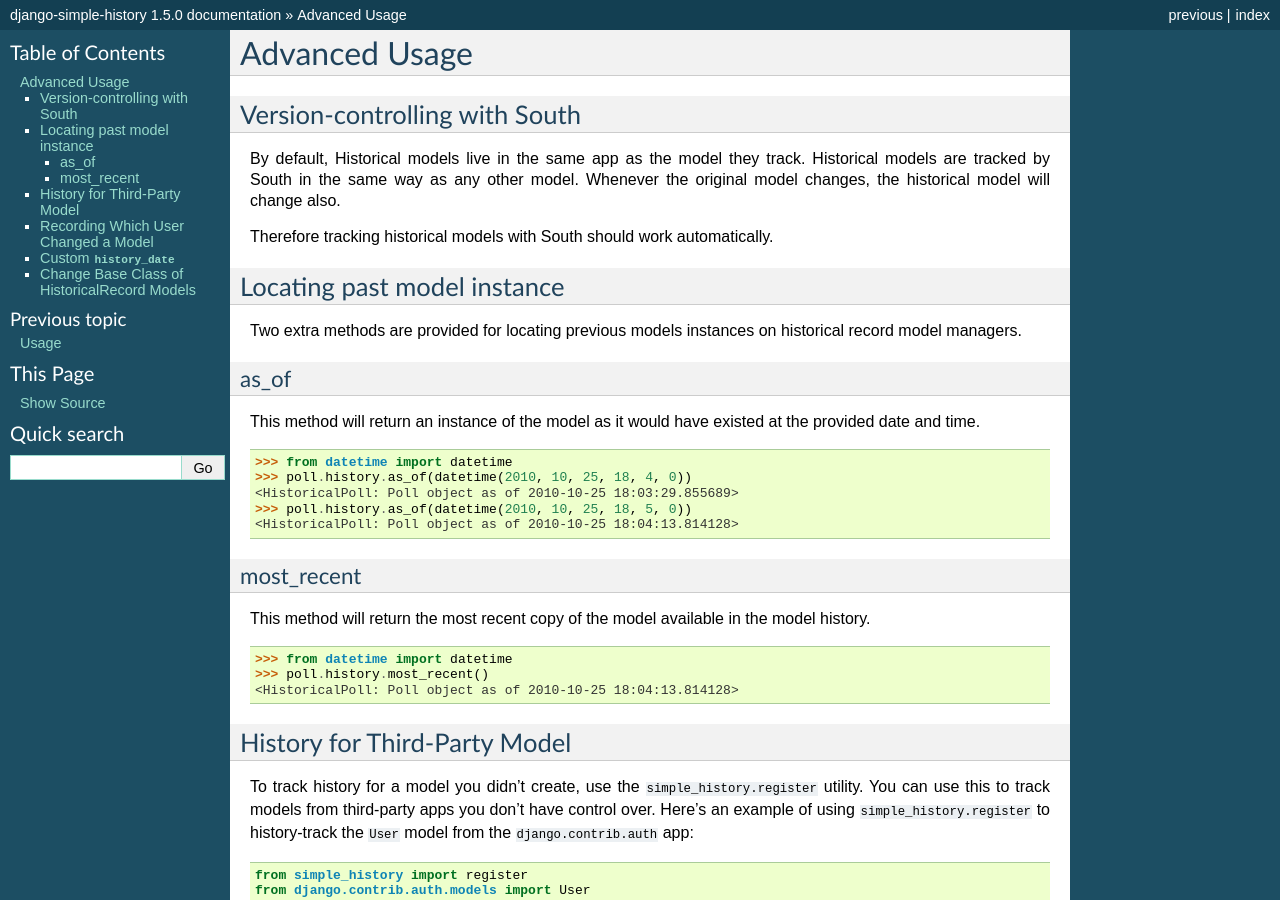
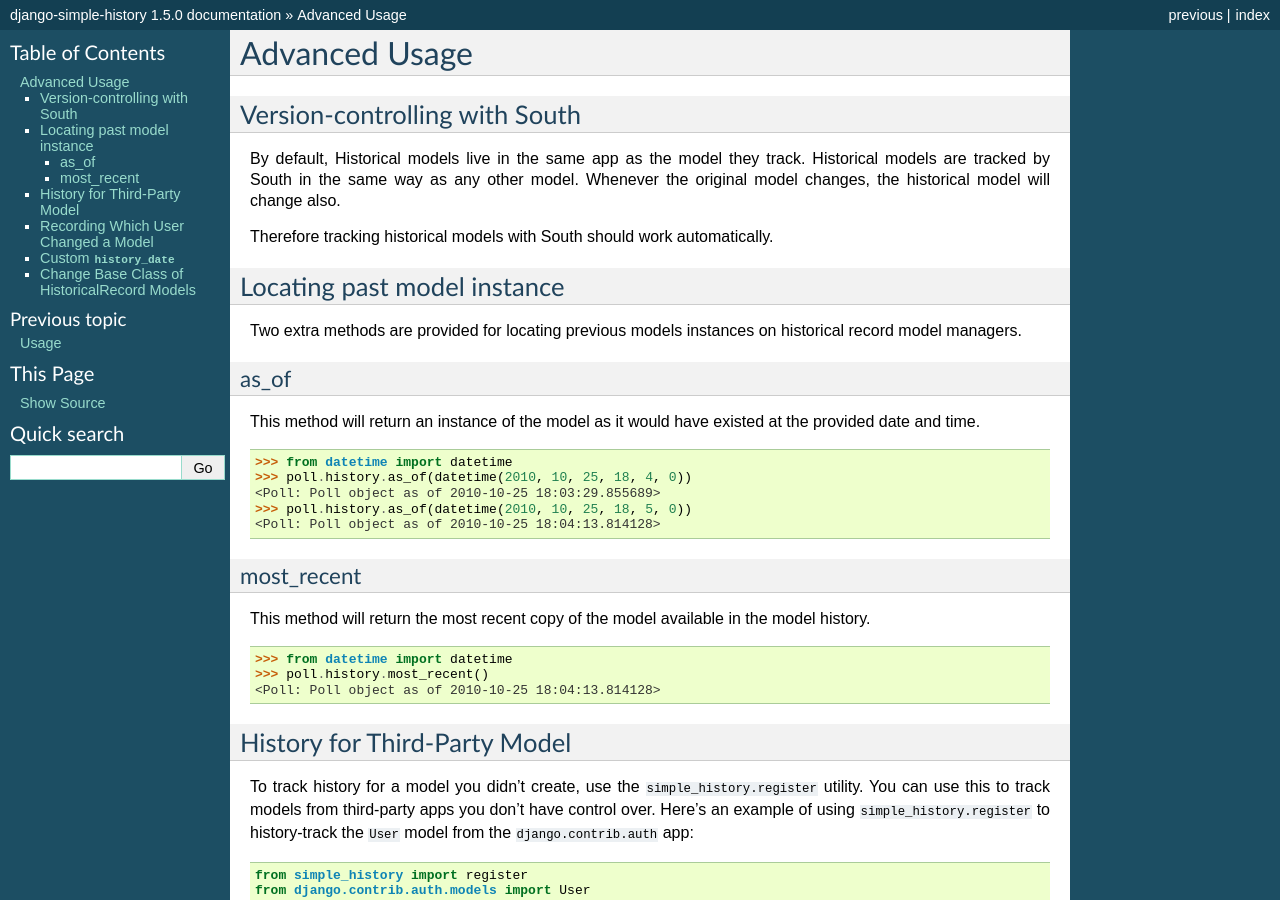
Before and after one commit to jazzband/django-simple-history, a Sphinx documentation site: the page built from docs/advanced.rst, in a window 1280 px wide and 900 px high. Built offline with Sphinx 7.4.7, drawn with Linux system fonts in a browser that asks for light colours.

Commit message:
Fix for #113, indicate `as_of` and `most_recent` return instances of `Poll`

```diff
--- a/docs/advanced.rst
+++ b/docs/advanced.rst
@@ -27,9 +27,9 @@
 
     >>> from datetime import datetime
     >>> poll.history.as_of(datetime(2010, 10, 25, 18, 4, 0))
-    <HistoricalPoll: Poll object as of 2010-10-25 18:03:29.855689>
+    <Poll: Poll object as of 2010-10-25 18:03:29.855689>
     >>> poll.history.as_of(datetime(2010, 10, 25, 18, 5, 0))
-    <HistoricalPoll: Poll object as of 2010-10-25 18:04:13.814128>
+    <Poll: Poll object as of 2010-10-25 18:04:13.814128>
 
 most_recent
 ~~~~~~~~~~~
@@ -41,7 +41,7 @@
 
     >>> from datetime import datetime
     >>> poll.history.most_recent()
-    <HistoricalPoll: Poll object as of 2010-10-25 18:04:13.814128>
+    <Poll: Poll object as of 2010-10-25 18:04:13.814128>
 
 
 History for Third-Party Model
```
